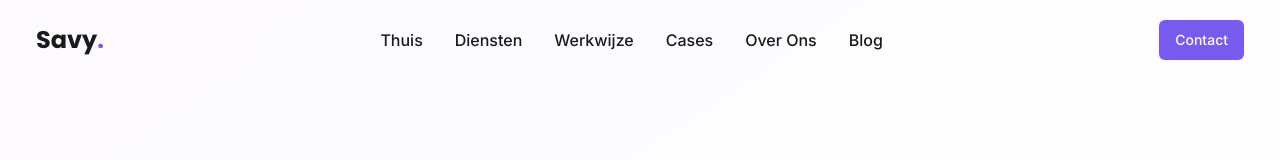
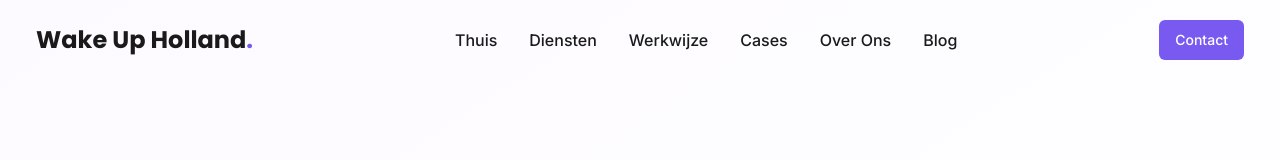
Before and after one commit to kaank40/Wake-Up-Holland-Site, a React (Vite) app: page / in a window 1280 px wide. Shown: the top 160 px of the page. Built offline with nearby package versions, Linux system fonts and the light colour scheme.

Commit message:
Rename website to "Wake Up Holland"
Update website name in the application.

```diff
--- a/index.html
+++ b/index.html
@@ -4,11 +4,11 @@
   <head>
     <meta charset="UTF-8" />
     <meta name="viewport" content="width=device-width, initial-scale=1.0" />
-    <title>Automatisering & Klantenservice Oplossingen</title>
+    <title>Wake Up Holland - Automatisering & Klantenservice Oplossingen</title>
     <meta name="description" content="Wij bieden op maat gemaakte automatiseringsoplossingen, klantenservice systemen en marketingtools om uw bedrijfsprocessen te stroomlijnen en resultaten te maximaliseren." />
-    <meta name="author" content="Automatisering & Klantenservice Experts" />
+    <meta name="author" content="Wake Up Holland - Automatisering & Klantenservice Experts" />
 
-    <meta property="og:title" content="Automatisering & Klantenservice Oplossingen" />
+    <meta property="og:title" content="Wake Up Holland - Automatisering & Klantenservice Oplossingen" />
     <meta property="og:description" content="Wij bieden op maat gemaakte automatiseringsoplossingen, klantenservice systemen en marketingtools om uw bedrijfsprocessen te stroomlijnen en resultaten te maximaliseren." />
     <meta property="og:type" content="website" />
     <meta property="og:image" content="https://lovable.dev/opengraph-image-p98pqg.png" />
--- a/src/components/Footer.tsx
+++ b/src/components/Footer.tsx
@@ -11,9 +11,9 @@ const Footer = () => {
         <div className="grid md:grid-cols-2 lg:grid-cols-4 gap-8 mb-12">
           {/* Company Info */}
           <div>
-            <h3 className="text-2xl font-bold mb-6">Savy<span className="text-primary">.</span></h3>
+            <h3 className="text-2xl font-bold mb-6">Wake Up Holland<span className="text-primary">.</span></h3>
             <p className="mb-6 text-gray-300">
-              Wij helpen bedrijven groeien door middel van innovatieve digitale marketingstrategieën.
+              Wij helpen bedrijven groeien door middel van innovatieve automatiseringsoplossingen voor klantenservice en marketing.
             </p>
             <div className="flex space-x-4">
               <a href="#" className="w-10 h-10 rounded-full bg-white/10 flex items-center justify-center hover:bg-primary transition-colors">
@@ -73,7 +73,7 @@ const Footer = () => {
               <li>Hoofdstraat 123</li>
               <li>1234 AB Amsterdam</li>
               <li>Nederland</li>
-              <li className="pt-2">info@savyagency.nl</li>
+              <li className="pt-2">info@wakeupholland.nl</li>
               <li>+31 20 123 4567</li>
             </ul>
           </div>
@@ -81,7 +81,7 @@ const Footer = () => {
 
         <div className="border-t border-white/10 pt-8 flex flex-col md:flex-row justify-between items-center">
           <p className="text-gray-400 mb-4 md:mb-0">
-            &copy; {currentYear} Savy Digital Marketing Agency. Alle rechten voorbehouden.
+            &copy; {currentYear} Wake Up Holland. Alle rechten voorbehouden.
           </p>
           <div className="flex space-x-6">
             <a href="#" className="text-gray-400 hover:text-primary transition-colors text-sm">
--- a/src/components/Navbar.tsx
+++ b/src/components/Navbar.tsx
@@ -56,7 +56,7 @@ const Navbar = () => {
       <div className="container-custom flex justify-between items-center">
         {/* Logo */}
         <a href="#" className="flex items-center" onClick={(e) => handleNavClick(e, '#')}>
-          <span className="text-2xl font-display font-bold text-secondary">Savy<span className="text-primary">.</span></span>
+          <span className="text-2xl font-display font-bold text-secondary">Wake Up Holland<span className="text-primary">.</span></span>
         </a>
 
         {/* Desktop Navigation */}
```
